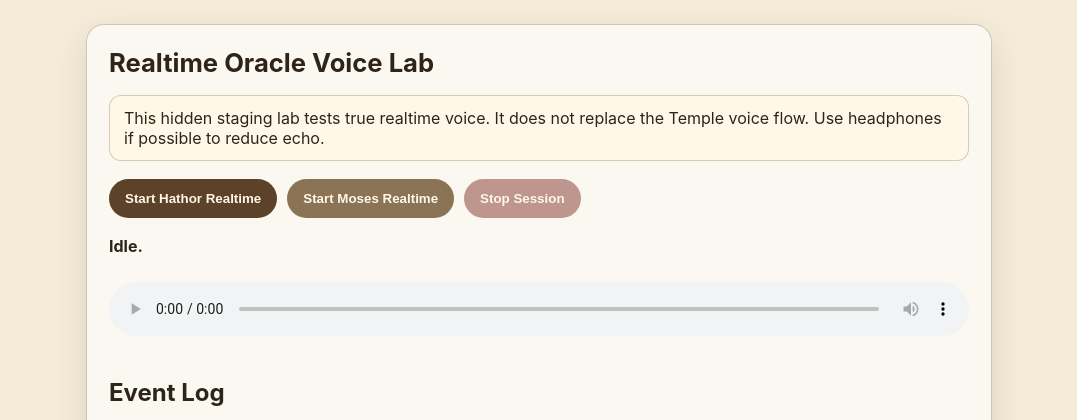
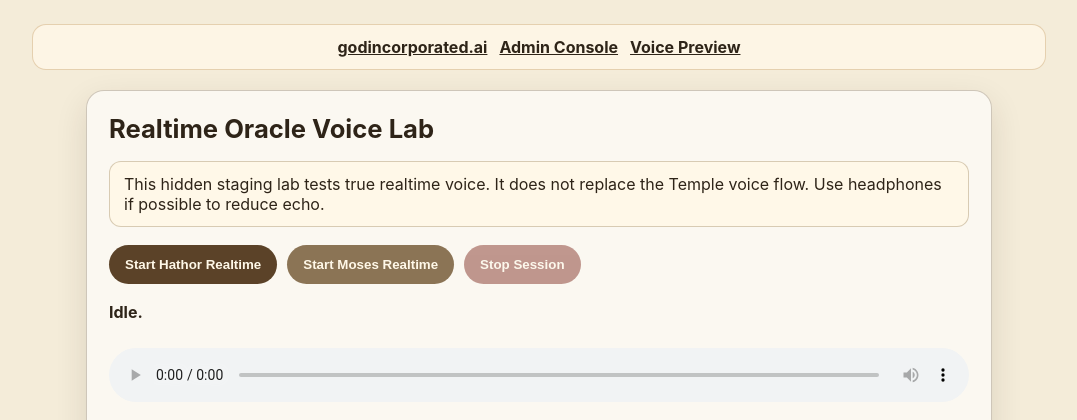
Before and after one commit to God-Incorporated-AI/godincorporated-clean, a FastAPI app: template templates/realtime_lab.html in a window 1280 px wide. Shown: the top 420 px of the page, without its empty margins (101-1178 px from the left). Run offline with FastAPI, Linux system fonts and the light colour scheme; the template is opened without the code that fills it, so the values that code supplies are empty; some libraries are stand-ins or nearby versions.

Commit message:
UI: add admin navigation to voice labs

```diff
--- a/templates/realtime_lab.html
+++ b/templates/realtime_lab.html
@@ -99,9 +99,36 @@
       flex-wrap: wrap;
     }
 
-</style>
+
+    .voice-lab-nav {
+      display: flex;
+      flex-wrap: wrap;
+      gap: 0.75rem;
+      align-items: center;
+      justify-content: center;
+      max-width: 980px;
+      margin: 0 auto 1.25rem;
+      padding: 0.75rem 1rem;
+      border: 1px solid rgba(184, 139, 74, 0.35);
+      border-radius: 14px;
+      background: rgba(255, 248, 232, 0.78);
+    }
+
+    .voice-lab-nav a {
+      font-weight: 700;
+      color: inherit;
+    }
+
+  </style>
 </head>
 <body>
+  <nav class="voice-lab-nav" aria-label="Voice lab navigation">
+    <a href="/temple">godincorporated.ai</a>
+    <a href="/admin">Admin Console</a>
+    <a href="/voice-preview">Voice Preview</a>
+  </nav>
+
+
   <main>
     <h1>Realtime Oracle Voice Lab</h1>
 
```
Also changed, not shown: templates/xai_realtime_lab.html (+27 -0 lines).
